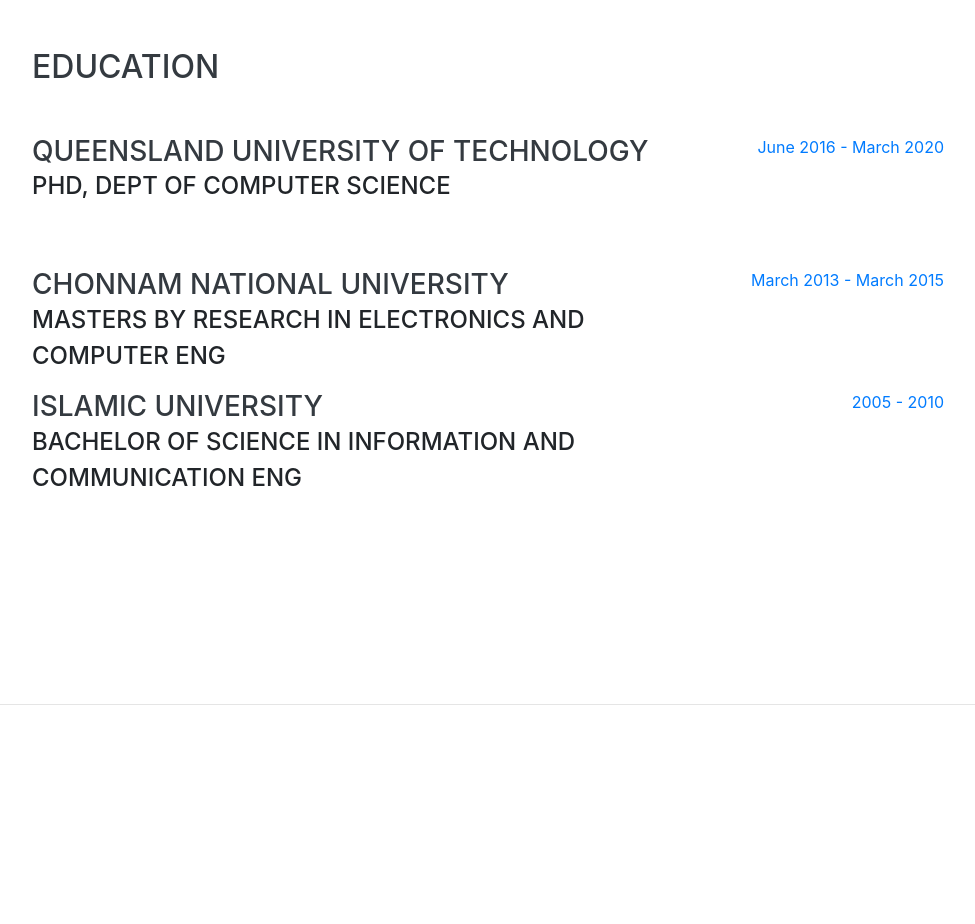
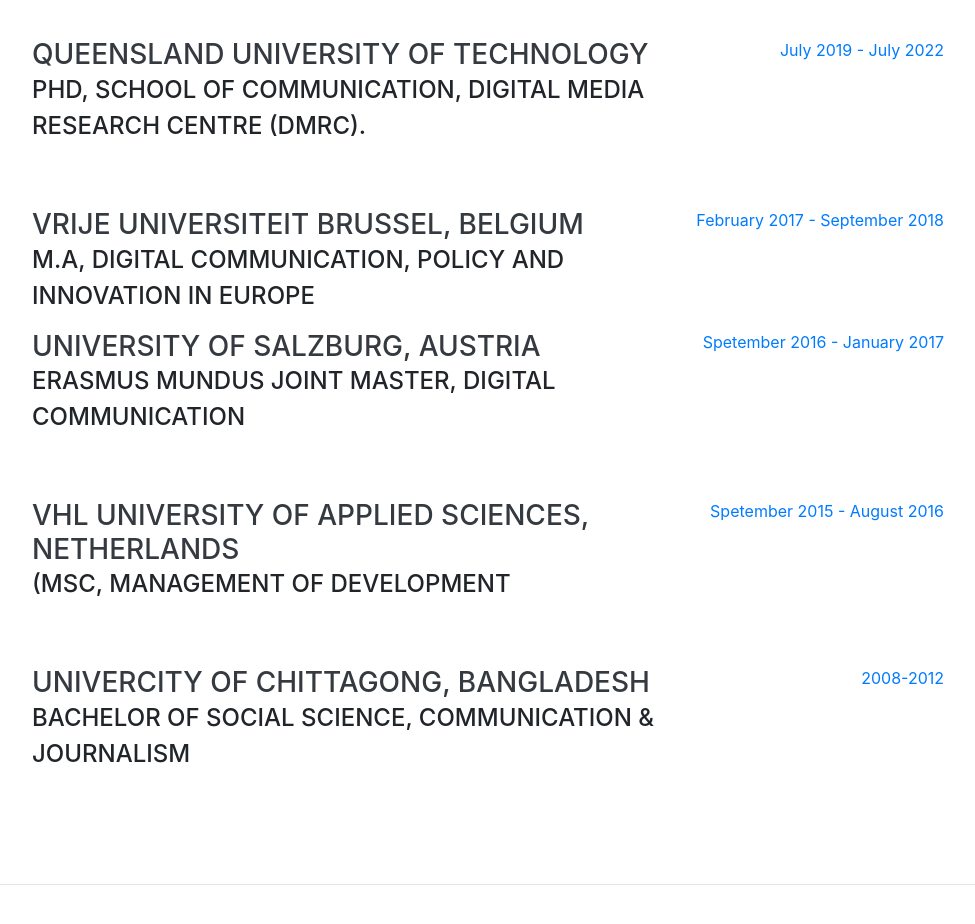
Before and after one commit to azizmonir/azizmonir.github.io, a website with bundled scripts: page index.html in a window 1280 px wide. Shown: the part 3300-4224 px from the top of the page, without its empty margins (288-1263 px from the left). Built offline with nearby package versions, Linux system fonts and the light colour scheme; a web font is replaced by a local one.

Commit message:
Education
Signed-off-by: Aziz Aziz <n10399321@qut.edu.au>

```diff
--- a/index.html
+++ b/index.html
@@ -236,36 +236,57 @@
         <div class="resume-item d-flex flex-column flex-md-row justify-content-between mb-5">
           <div class="resume-content">
             <h3 class="mb-0">Queensland University of Technology</h3>
-            <div class="subheading mb-3">PhD, Dept of Computer Science </div>
+            <div class="subheading mb-3">PhD, School of Communication, Digital Media Research Centre (DMRC). </div>
           </div>
           <p></p>
           <div class="resume-date text-md-right">
-            <span class="text-primary">June 2016 - March 2020</span>
+            <span class="text-primary">July 2019 - July 2022 </span>
           </div>
         </div>
 
         <div class="resume-item d-flex flex-column flex-md-row justify-content-between">
           <div class="resume-content">
-            <h3 class="mb-0">Chonnam National University</h3>
-            <div class="subheading mb-3">Masters by research in Electronics and Computer Eng</div>
+            <h3 class="mb-0">Vrije Universiteit Brussel, Belgium </h3>
+            <div class="subheading mb-3">M.A, Digital Communication, Policy and Innovation in Europe</div>
             <p></p>
           </div>
           <div class="resume-date text-md-right">
-            <span class="text-primary">March 2013 - March 2015</span>
+            <span class="text-primary"> February 2017 - September 2018 </span>
           </div>
         </div>
 
         <div class="resume-item d-flex flex-column flex-md-row justify-content-between mb-5">
             <div class="resume-content">
-              <h3 class="mb-0">Islamic University</h3>
-              <div class="subheading mb-3">Bachelor of Science in Information and Communication Eng</div>
+              <h3 class="mb-0">University of Salzburg, Austria </h3>
+              <div class="subheading mb-3"> Erasmus Mundus Joint Master, Digital Communication </div>
               <p></p>
             </div>
             <div class="resume-date text-md-right">
-              <span class="text-primary">2005 - 2010</span>
+              <span class="text-primary"> Spetember 2016 - January 2017</span>
             </div>
           </div>
 
+          <div class="resume-item d-flex flex-column flex-md-row justify-content-between mb-5">
+            <div class="resume-content">
+              <h3 class="mb-0">VHL University of Applied Sciences, Netherlands </h3>
+              <div class="subheading mb-3"> (MSc, Management of Development </div>
+              <p></p>
+            </div>
+            <div class="resume-date text-md-right">
+              <span class="text-primary"> Spetember 2015 - August 2016</span>
+            </div>
+          </div>
+
+          <div class="resume-item d-flex flex-column flex-md-row justify-content-between mb-5">
+            <div class="resume-content">
+              <h3 class="mb-0"> Univercity of Chittagong, Bangladesh </h3>
+              <div class="subheading mb-3"> Bachelor of Social Science, Communication & Journalism </div>
+              <p></p>
+            </div>
+            <div class="resume-date text-md-right">
+              <span class="text-primary"> 2008-2012 </span>
+            </div>
+          </div>
       </div>
     </section>
 
```
